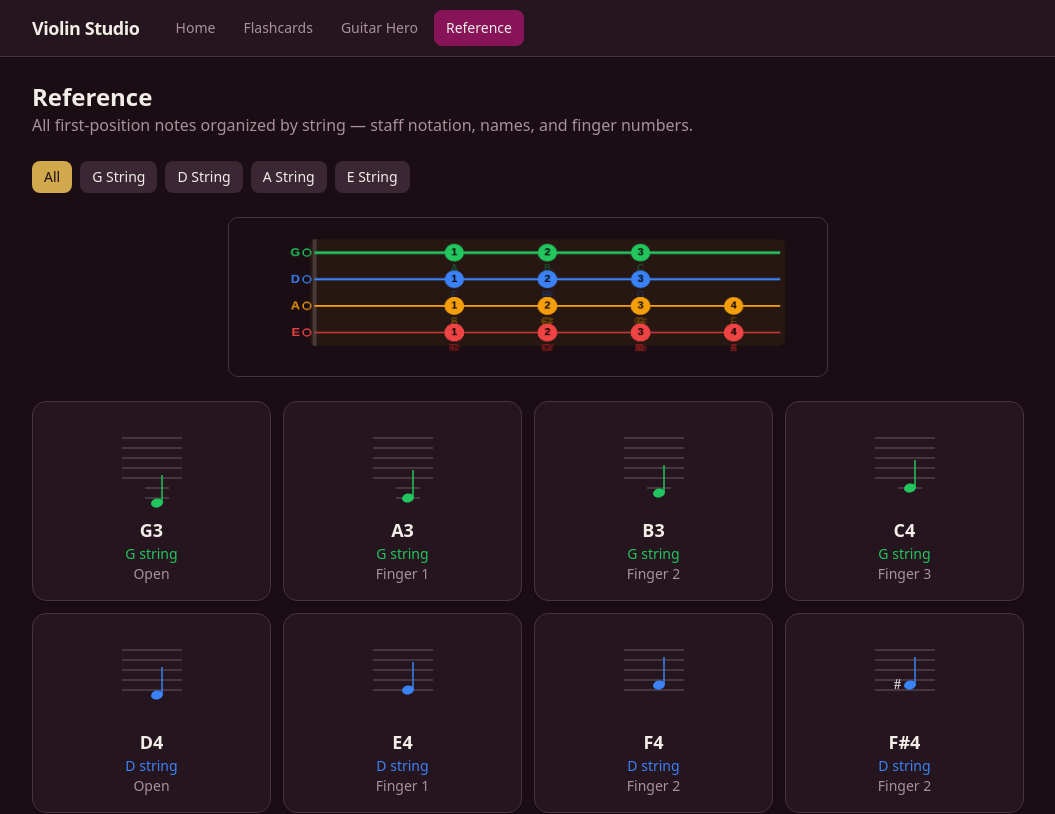
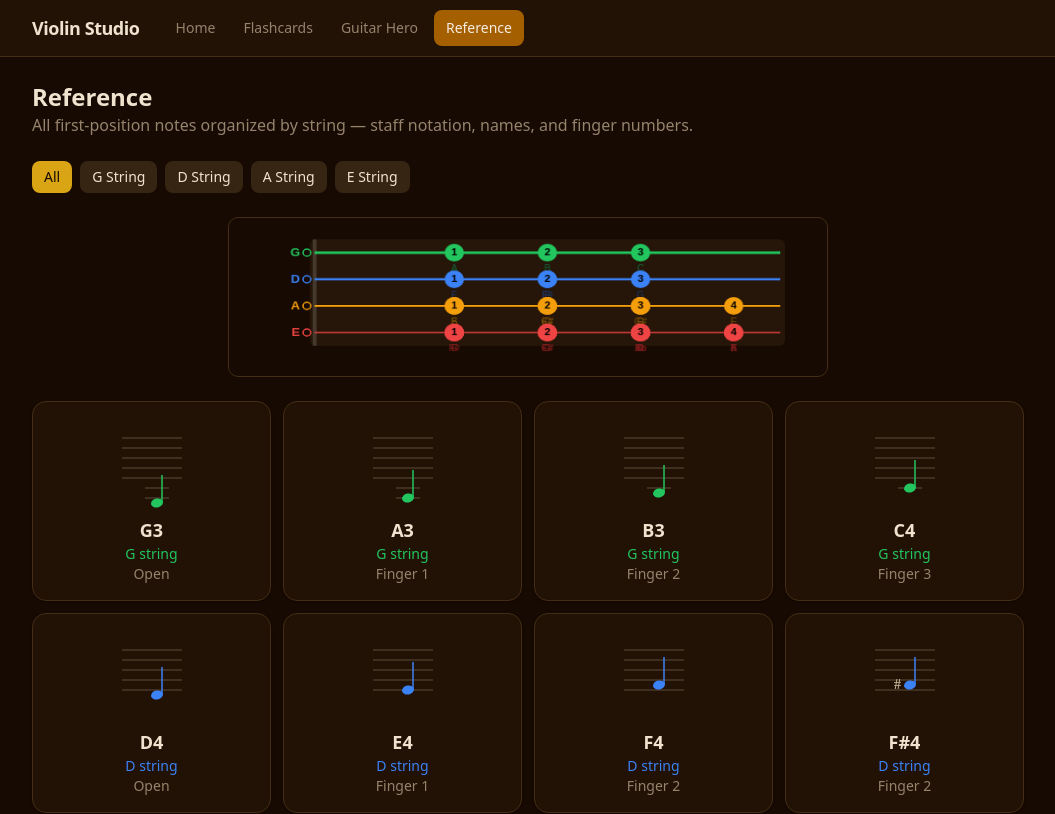
Before and after one commit to Mirato1/violin-studio, a Next.js app: page /reference in a window 1280 px wide. Shown: the top 814 px of the page, without its empty margins (112-1167 px from the left). Built offline with nearby package versions, Linux system fonts and the light colour scheme.

Commit message:
🎨 Refine styles and improve rendering: Update color variables for better visual consistency across components, enhance MIDI file upload handling, and adjust song selection functionality.

```diff
--- a/src/app/globals.css
+++ b/src/app/globals.css
@@ -49,71 +49,71 @@
 
 :root {
   --radius: 0.625rem;
-  --background: oklch(0.965 0.008 75);
-  --foreground: oklch(0.22 0.03 350);
-  --card: oklch(0.98 0.006 75);
-  --card-foreground: oklch(0.22 0.03 350);
-  --popover: oklch(0.98 0.006 75);
-  --popover-foreground: oklch(0.22 0.03 350);
-  --primary: oklch(0.52 0.12 85);
-  --primary-foreground: oklch(0.965 0.008 75);
-  --secondary: oklch(0.92 0.012 75);
-  --secondary-foreground: oklch(0.22 0.03 350);
-  --muted: oklch(0.92 0.012 75);
-  --muted-foreground: oklch(0.5 0.02 350);
-  --accent: oklch(0.42 0.16 350);
-  --accent-foreground: oklch(0.965 0.008 75);
+  --background: oklch(0.96 0.015 80);
+  --foreground: oklch(0.20 0.04 60);
+  --card: oklch(0.98 0.01 80);
+  --card-foreground: oklch(0.20 0.04 60);
+  --popover: oklch(0.98 0.01 80);
+  --popover-foreground: oklch(0.20 0.04 60);
+  --primary: oklch(0.50 0.14 80);
+  --primary-foreground: oklch(0.97 0.01 80);
+  --secondary: oklch(0.91 0.02 75);
+  --secondary-foreground: oklch(0.20 0.04 60);
+  --muted: oklch(0.91 0.02 75);
+  --muted-foreground: oklch(0.45 0.04 65);
+  --accent: oklch(0.45 0.12 60);
+  --accent-foreground: oklch(0.97 0.01 80);
   --destructive: oklch(0.52 0.2 25);
-  --border: oklch(0.88 0.02 75);
-  --input: oklch(0.88 0.02 75);
-  --ring: oklch(0.52 0.12 85);
-  --chart-1: oklch(0.52 0.12 85);
-  --chart-2: oklch(0.42 0.16 350);
+  --border: oklch(0.85 0.03 75);
+  --input: oklch(0.85 0.03 75);
+  --ring: oklch(0.50 0.14 80);
+  --chart-1: oklch(0.50 0.14 80);
+  --chart-2: oklch(0.45 0.12 60);
   --chart-3: oklch(0.55 0.15 30);
   --chart-4: oklch(0.65 0.1 75);
   --chart-5: oklch(0.45 0.1 300);
-  --sidebar: oklch(0.95 0.01 75);
-  --sidebar-foreground: oklch(0.22 0.03 350);
-  --sidebar-primary: oklch(0.52 0.12 85);
-  --sidebar-primary-foreground: oklch(0.965 0.008 75);
-  --sidebar-accent: oklch(0.92 0.012 75);
-  --sidebar-accent-foreground: oklch(0.22 0.03 350);
-  --sidebar-border: oklch(0.88 0.02 75);
-  --sidebar-ring: oklch(0.52 0.12 85);
+  --sidebar: oklch(0.94 0.015 78);
+  --sidebar-foreground: oklch(0.20 0.04 60);
+  --sidebar-primary: oklch(0.50 0.14 80);
+  --sidebar-primary-foreground: oklch(0.97 0.01 80);
+  --sidebar-accent: oklch(0.91 0.02 75);
+  --sidebar-accent-foreground: oklch(0.20 0.04 60);
+  --sidebar-border: oklch(0.85 0.03 75);
+  --sidebar-ring: oklch(0.50 0.14 80);
 }
 
 .dark {
-  --background: oklch(0.18 0.025 350);
-  --foreground: oklch(0.95 0.01 75);
-  --card: oklch(0.22 0.03 345);
-  --card-foreground: oklch(0.95 0.01 75);
-  --popover: oklch(0.22 0.03 345);
-  --popover-foreground: oklch(0.95 0.01 75);
-  --primary: oklch(0.75 0.12 85);
-  --primary-foreground: oklch(0.18 0.025 350);
-  --secondary: oklch(0.3 0.035 340);
-  --secondary-foreground: oklch(0.95 0.01 75);
-  --muted: oklch(0.3 0.035 340);
-  --muted-foreground: oklch(0.68 0.03 350);
-  --accent: oklch(0.42 0.16 350);
-  --accent-foreground: oklch(0.95 0.01 75);
+  --background: oklch(0.16 0.03 65);
+  --foreground: oklch(0.92 0.03 80);
+  --card: oklch(0.20 0.035 60);
+  --card-foreground: oklch(0.92 0.03 80);
+  --popover: oklch(0.20 0.035 60);
+  --popover-foreground: oklch(0.92 0.03 80);
+  --primary: oklch(0.75 0.15 85);
+  --primary-foreground: oklch(0.16 0.03 65);
+  --secondary: oklch(0.28 0.04 65);
+  --secondary-foreground: oklch(0.92 0.03 80);
+  --muted: oklch(0.28 0.04 65);
+  --muted-foreground: oklch(0.62 0.04 75);
+  --accent: oklch(0.55 0.14 70);
+  --accent-foreground: oklch(0.95 0.02 80);
   --destructive: oklch(0.55 0.2 25);
-  --border: oklch(0.35 0.04 340);
-  --input: oklch(0.35 0.04 340);
-  --ring: oklch(0.75 0.12 85);
-  --chart-1: oklch(0.75 0.12 85);
-  --chart-2: oklch(0.5 0.16 350);
+  --border: oklch(0.32 0.05 65);
+  --input: oklch(0.32 0.05 65);
+  --ring: oklch(0.75 0.15 85);
+  --chart-1: oklch(0.75 0.15 85);
+  --chart-2: oklch(0.55 0.14 70);
   --chart-3: oklch(0.6 0.15 30);
   --chart-4: oklch(0.7 0.1 75);
-  --chart-5: oklch(0.55 0.12 300);
-  --sidebar: oklch(0.22 0.03 345);
-  --sidebar-foreground: oklch(0.95 0.01 75);
-  --sidebar-primary: oklch(0.75 0.12 85);
-  --sidebar-primary-foreground: oklch(0.95 0.01 75);
-  --sidebar-accent: oklch(0.3 0.035 340);
-  --sidebar-accent-foreground: oklch(0.95 0.01 75);
-  --sidebar-border: oklch(0.35 0.04 340);
-  --sidebar-ring: oklch(0.75 0.12 85);
+  --chart-5: oklch(0.45 0.1 300);
+  --sidebar: oklch(0.20 0.035 60);
+  --sidebar-foreground: oklch(0.92 0.03 80);
+  --sidebar-primary: oklch(0.75 0.15 85);
+  --sidebar-primary-foreground: oklch(0.92 0.03 80);
+  --sidebar-accent: oklch(0.28 0.04 65);
+  --sidebar-accent-foreground: oklch(0.92 0.03 80);
+  --sidebar-border: oklch(0.32 0.05 65);
+  --sidebar-ring: oklch(0.75 0.15 85);
 }
 
 @layer base {
--- a/src/components/flashcards/StaffRenderer.tsx
+++ b/src/components/flashcards/StaffRenderer.tsx
@@ -41,7 +41,7 @@ export default function StaffRenderer({
     const staffLinePositions = [0, 1, 2, 3, 4].map((i) => staffTop + i * lineSpacing);
 
     // Draw staff lines
-    ctx.strokeStyle = "rgba(255,255,255,0.35)";
+    ctx.strokeStyle = "rgba(230,215,180,0.35)";
     ctx.lineWidth = 1.5;
     for (const ly of staffLinePositions) {
       ctx.beginPath();
@@ -51,7 +51,7 @@ export default function StaffRenderer({
     }
 
     // Draw treble clef (simplified text glyph)
-    ctx.fillStyle = "rgba(255,255,255,0.5)";
+    ctx.fillStyle = "rgba(230,215,180,0.5)";
     ctx.font = "60px serif";
     ctx.textAlign = "center";
     ctx.textBaseline = "middle";
@@ -66,7 +66,7 @@ export default function StaffRenderer({
     const noteRy = 7;
 
     // Ledger lines
-    ctx.strokeStyle = "rgba(255,255,255,0.35)";
+    ctx.strokeStyle = "rgba(230,215,180,0.35)";
     ctx.lineWidth = 1.5;
     if (note.staffPosition < 2) {
       for (let pos = 0; pos >= note.staffPosition; pos -= 2) {
@@ -89,13 +89,13 @@ export default function StaffRenderer({
 
     // Accidental
     if (note.accidental === "sharp") {
-      ctx.fillStyle = "rgba(255,255,255,0.85)";
+      ctx.fillStyle = "rgba(230,215,180,0.85)";
       ctx.font = "bold 22px serif";
       ctx.textAlign = "right";
       ctx.textBaseline = "middle";
       ctx.fillText("#", noteX - noteRx - 5, noteY);
     } else if (note.accidental === "flat") {
-      ctx.fillStyle = "rgba(255,255,255,0.85)";
+      ctx.fillStyle = "rgba(230,215,180,0.85)";
       ctx.font = "bold 22px serif";
       ctx.textAlign = "right";
       ctx.textBaseline = "middle";
--- a/src/components/game/GameCanvas.tsx
+++ b/src/components/game/GameCanvas.tsx
@@ -27,6 +27,7 @@ export default function GameCanvas() {
   const [isMuted, setIsMuted] = useState(false);
   const [showFingers, setShowFingers] = useState(true);
   const [currentSong, setCurrentSong] = useState<MappedSong | null>(null);
+  const [selectedSongId, setSelectedSongId] = useState("twinkle");
   const [error, setError] = useState<string | null>(null);
 
   const notesRef = useRef<GameNote[]>([]);
@@ -178,9 +179,9 @@ export default function GameCanvas() {
     [audio]
   );
 
-  // MIDI file upload
+  // MIDI file upload — returns the DB _id if saved successfully
   const handleFileUpload = useCallback(
-    async (file: File) => {
+    async (file: File): Promise<string | undefined> => {
       setError(null);
       try {
         const buffer = await file.arrayBuffer();
@@ -195,9 +196,9 @@ export default function GameCanvas() {
 
         loadSong(song);
 
-        // Save to DB (best-effort)
+        // Save to DB and get the new _id
         try {
-          await fetch("/api/songs", {
+          const res = await fetch("/api/songs", {
             method: "POST",
             headers: { "Content-Type": "application/json" },
             body: JSON.stringify({
@@ -220,6 +221,12 @@ export default function GameCanvas() {
               isBuiltIn: false,
             }),
           });
+          if (res.ok) {
+            const saved = await res.json();
+            const newId = saved._id as string;
+            setSelectedSongId(newId);
+            return newId;
+          }
         } catch {
           // DB save is best-effort
         }
@@ -235,6 +242,7 @@ export default function GameCanvas() {
   const handleLoadSavedSong = useCallback(
     async (songId: string) => {
       setError(null);
+      setSelectedSongId(songId);
       if (songId === "twinkle") {
         loadSong(TWINKLE_TWINKLE);
         return;
@@ -282,7 +290,7 @@ export default function GameCanvas() {
       <SongSelector
         onFileUpload={handleFileUpload}
         onSelectSong={handleLoadSavedSong}
-        currentSongTitle={currentSong?.title}
+        selectedSongId={selectedSongId}
       />
 
       {error && (
--- a/src/components/game/SongSelector.tsx
+++ b/src/components/game/SongSelector.tsx
@@ -1,6 +1,6 @@
 "use client";
 
-import { useState, useEffect, useRef } from "react";
+import { useState, useEffect, useRef, useCallback } from "react";
 import { Button } from "@/components/ui/button";
 import {
   Select,
@@ -18,45 +18,49 @@ interface SavedSong {
 }
 
 interface SongSelectorProps {
-  onFileUpload: (file: File) => void;
+  onFileUpload: (file: File) => Promise<string | undefined>;
   onSelectSong: (songId: string) => void;
-  currentSongTitle?: string;
+  selectedSongId: string;
 }
 
 export default function SongSelector({
   onFileUpload,
   onSelectSong,
-  currentSongTitle,
+  selectedSongId,
 }: SongSelectorProps) {
   const [songs, setSongs] = useState<SavedSong[]>([]);
+  const [uploading, setUploading] = useState(false);
   const fileInputRef = useRef<HTMLInputElement>(null);
 
-  useEffect(() => {
+  const refreshSongs = useCallback(() => {
     fetch("/api/songs")
       .then((r) => r.json())
       .then((data) => setSongs(data))
       .catch(() => {});
   }, []);
 
-  const handleFileChange = (e: React.ChangeEvent<HTMLInputElement>) => {
+  useEffect(() => {
+    refreshSongs();
+  }, [refreshSongs]);
+
+  const handleFileChange = async (e: React.ChangeEvent<HTMLInputElement>) => {
     const file = e.target.files?.[0];
-    if (file) {
-      onFileUpload(file);
-      // Refresh song list after upload
-      setTimeout(() => {
-        fetch("/api/songs")
-          .then((r) => r.json())
-          .then((data) => setSongs(data))
-          .catch(() => {});
-      }, 1000);
+    if (!file) return;
+
+    setUploading(true);
+    try {
+      await onFileUpload(file);
+      refreshSongs();
+    } finally {
+      setUploading(false);
     }
-    // Reset input
+
     if (fileInputRef.current) fileInputRef.current.value = "";
   };
 
   return (
     <div className="flex items-center gap-3">
-      <Select onValueChange={onSelectSong} defaultValue="twinkle">
+      <Select value={selectedSongId} onValueChange={onSelectSong}>
         <SelectTrigger className="w-[260px]">
           <SelectValue placeholder="Select a song" />
         </SelectTrigger>
@@ -74,8 +78,9 @@ export default function SongSelector({
         variant="outline"
         size="sm"
         onClick={() => fileInputRef.current?.click()}
+        disabled={uploading}
       >
-        Upload MIDI
+        {uploading ? "Uploading..." : "Upload MIDI"}
       </Button>
       <input
         ref={fileInputRef}
@@ -84,12 +89,6 @@ export default function SongSelector({
         className="hidden"
         onChange={handleFileChange}
       />
-
-      {currentSongTitle && (
-        <span className="text-sm text-muted-foreground">
-          Now playing: {currentSongTitle}
-        </span>
-      )}
     </div>
   );
 }
--- a/src/components/reference/MiniStaff.tsx
+++ b/src/components/reference/MiniStaff.tsx
@@ -48,7 +48,7 @@ export default function MiniStaff({ note, width = 80, height = 90 }: MiniStaffPr
     // line 0 = top line (F5, pos 10), line 4 = bottom line (E4, pos 2)
 
     // Draw staff lines
-    ctx.strokeStyle = "rgba(255,255,255,0.3)";
+    ctx.strokeStyle = "rgba(230,215,180,0.3)";
     ctx.lineWidth = 1;
     for (const ly of staffLinePositions) {
       ctx.beginPath();
@@ -66,7 +66,7 @@ export default function MiniStaff({ note, width = 80, height = 90 }: MiniStaffPr
     const noteRy = 4.5;
 
     // Draw ledger lines if needed
-    ctx.strokeStyle = "rgba(255,255,255,0.3)";
+    ctx.strokeStyle = "rgba(230,215,180,0.3)";
     ctx.lineWidth = 1;
     // Below staff (staffPosition < 2): ledger lines at pos 0, -2, etc.
     if (note.staffPosition < 2) {
@@ -91,13 +91,13 @@ export default function MiniStaff({ note, width = 80, height = 90 }: MiniStaffPr
 
     // Draw accidental
     if (note.accidental === "sharp") {
-      ctx.fillStyle = "rgba(255,255,255,0.8)";
+      ctx.fillStyle = "rgba(230,215,180,0.8)";
       ctx.font = "bold 14px serif";
       ctx.textAlign = "right";
       ctx.textBaseline = "middle";
       ctx.fillText("#", noteX - noteRx - 3, noteY);
     } else if (note.accidental === "flat") {
-      ctx.fillStyle = "rgba(255,255,255,0.8)";
+      ctx.fillStyle = "rgba(230,215,180,0.8)";
       ctx.font = "bold 14px serif";
       ctx.textAlign = "right";
       ctx.textBaseline = "middle";
```
Also changed, not shown: src/lib/game/renderer.ts (+25 -25 lines).
